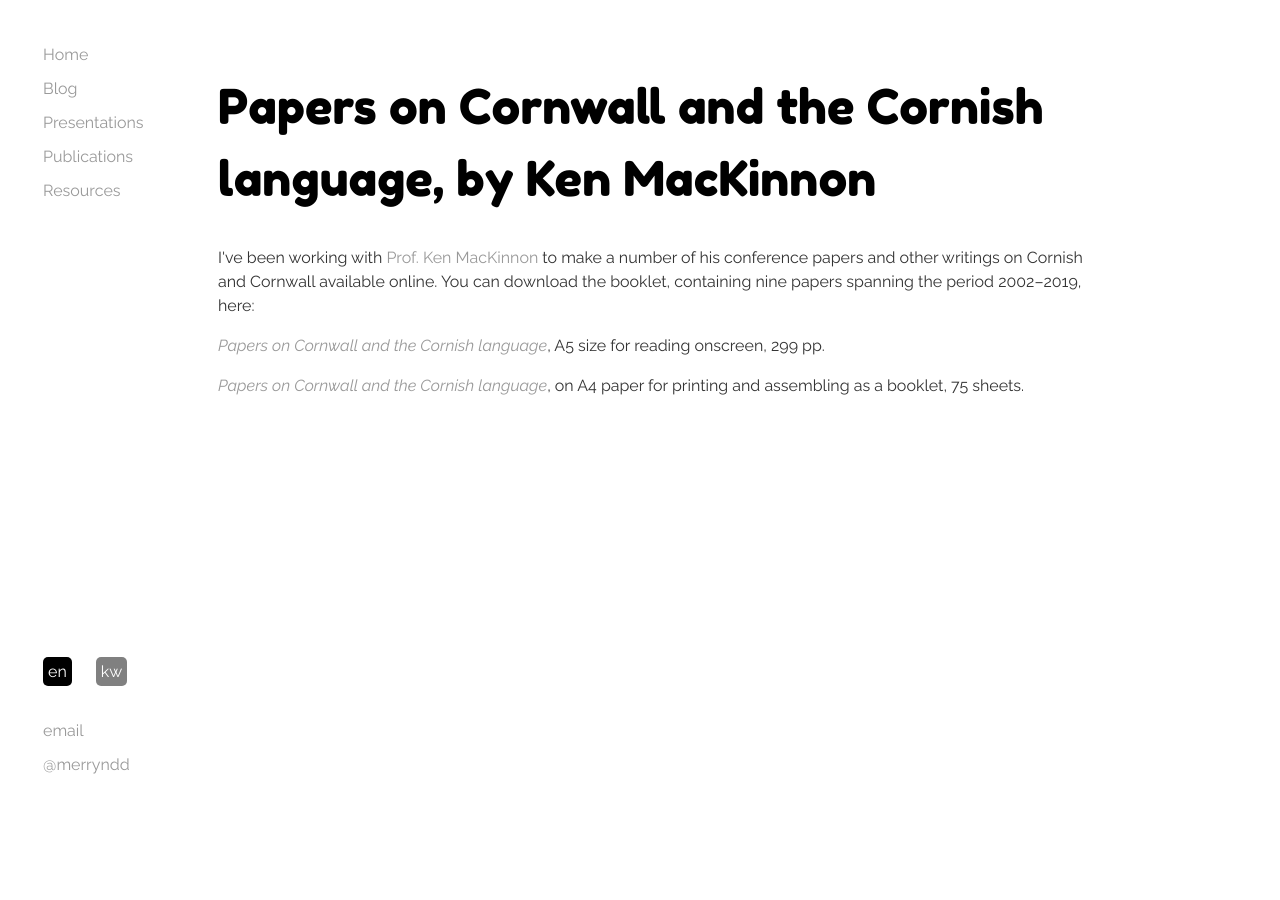
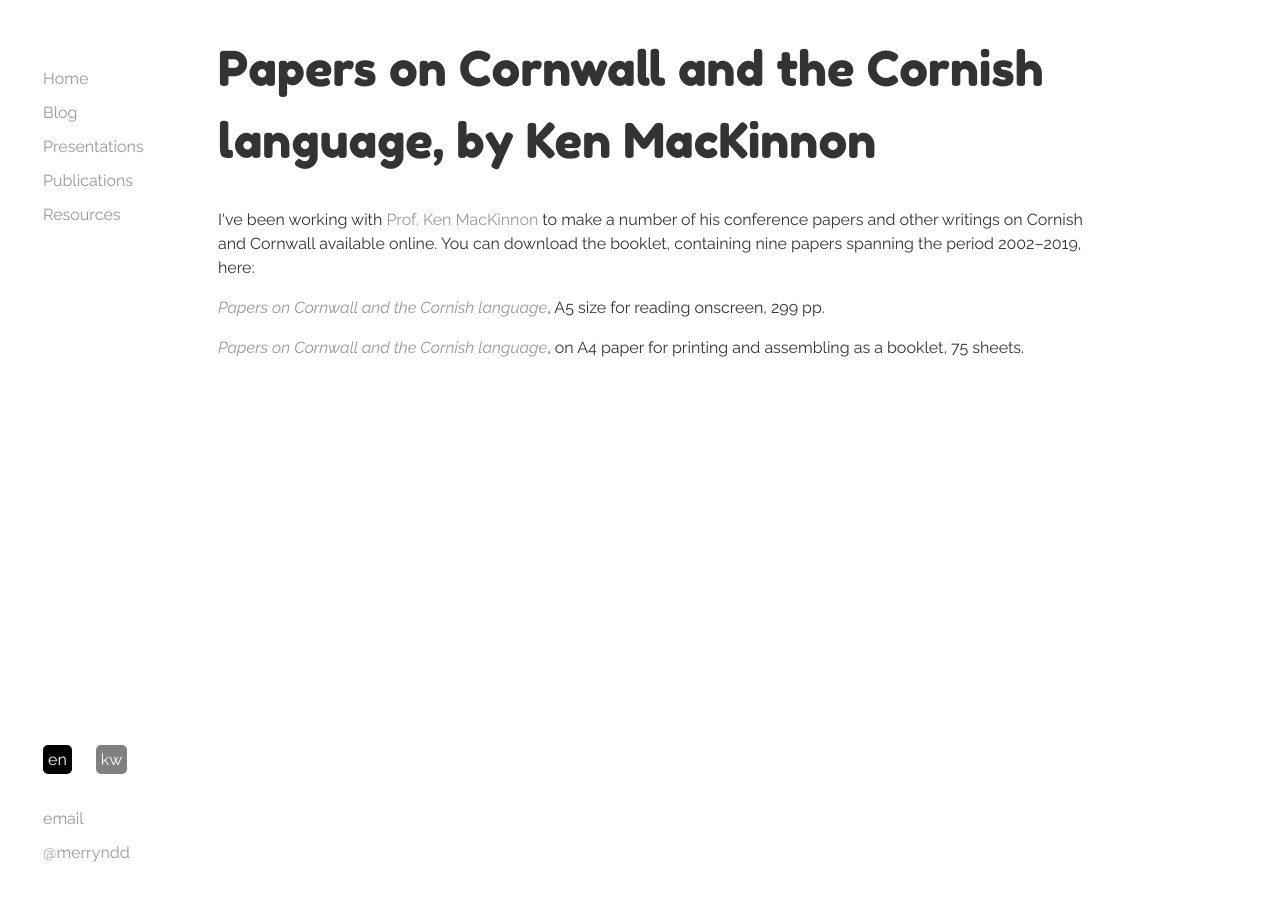
Before and after one commit to merryndd/merryndd.github.io, a Jekyll site: the page built from mackinnon.html, in a window 1280 px wide. Built offline with Jekyll 4.4.1, drawn with Linux system fonts in a browser that asks for light colours; comment, search, counter and statistics services are not loaded.

Commit message:
Sort some typos and CSS issues

```diff
--- a/css/main.css
+++ b/css/main.css
@@ -1,6 +1,7 @@
 body {
     font-family: 'Raleway', sans-serif;
     line-height: 1.5;
+    color: #333;
     }
 
 a {
@@ -29,15 +30,11 @@ nav ul li, footer ul li {
 	padding: 5px;
 }
 
-nav a:hover, footer a:hover {
-    text-decoration: underline;
-    background: #e6e6e6;
-    }
 .container {
 	position: relative;
     left: 200px;
     width: 70%;
-    padding: 30px 30px 30px 10px;
+    padding: 0 30px 30px 10px;
     margin: 0;
 }
 h1 {
@@ -112,7 +109,7 @@ footer {
 	position: fixed;
     bottom: 0;
     width: 200px;
-    height: 30%;
+    max-height: 30%;
    }
 
 ul.posts {
--- a/mackinnon.html
+++ b/mackinnon.html
@@ -9,7 +9,7 @@ redirect_from: "/mackinnon"
 <p class="en"><a href="/site/mackinnon/mackinnon-onscreen.pdf"><i>Papers on Cornwall and the Cornish language</i></a>, A5 size for reading onscreen, 299 pp.</p>
 <p class="en"><a href="/site/mackinnon/mackinnon-print.pdf"><i>Papers on Cornwall and the Cornish language</i></a>, on A4 paper for printing and assembling as a booklet, 75 sheets.</p>
 
-<h1 class="kw">Screfow en-kever Kernow ha Kernowek, gen Ken MacKinnon</h1>
+<h1 class="kw">Scrifow en-kever Kernow ha Kernowek, gen Ken MacKinnon</h1>
 <p class="kw">En 2019, my a veu o conis gen <a href="http://ferintosh.org/">Prof. Ken MacKinnon</a>, ha nei a wrug parujy nebes cowsow dhort kescussulyanjow ha taklow erel a wrug ev screfa rag ens gwul es dhe gawas warlinen. Ma naw scryf et an levren, screfys tredh 2002 ha 2019; whei a ell hy iscarga obma:</p>
 <p class="kw"><a href="/site/mackinnon/mackinnon-onscreen.pdf"><i>Papers on Cornwall and the Cornish language</i></a>, war paper A5 a ell boas redyes dre scrin, 299 f.</p>
 <p class="kw"><a href="/site/mackinnon/mackinnon-print.pdf"><i>Papers on Cornwall and the Cornish language</i></a>, war paper A4 a ell doas dhe voas gwres levren, 75 f. (mar pedh pryntyes war an dhew fas)</p>
--- a/site/resources/index.html
+++ b/site/resources/index.html
@@ -117,7 +117,7 @@ title: Merryn Davies-Deacon
 <button class="collapsible"><span class="en">Bibliographies</span><span class="kw">Rolyow levrow</span></button>
 <div class="collcontent">
   <ul><li><a href="http://arbres.iker.cnrs.fr/index.php?title=La_Bretagne_Linguistique"><span class="en">Index to</span><span class="kw">Rol an artiklow en</span> <i>La Bretagne Linguistique</i></a> <span class="en">(linguistic journal about the languages of Brittany)</span><span class="kw">(jornal ’dro dhe ethonieth an tavajow clappyes en Breten Vian)</span></li>
-<li><a href="http://loic.cheveau.free.fr/breton/breton_fr.htm"><span class="en">Bibliography on specific dialects</span><span class="kw">Role levrow hag artiklow ’dro dhe’n radnethow</span></a></li>
+<li><a href="http://loic.cheveau.free.fr/breton/breton_fr.htm"><span class="en">Bibliography on specific dialects</span><span class="kw">Rol levrow hag artiklow ’dro dhe’n radnethow</span></a></li>
 <li><a href="http://cache.media.eduscol.education.fr/file/LV/43/5/RESS-LVR-CT_Breton_sujets_d_etude_248435.pdf"><span class="en">Resources advised for school pupils studying Breton at <i>baccalauréat</i> level</span><span class="kw">Asnodhow a ujy cussulyes rag tus yonk a ujy gwul studhyanjow ’dro dhe Vretonek dres aga <i>bak</i></span></a> (2013)</li>
 </ul>
 </div>
```
Also changed, not shown: _includes/abstracts/lexvar.html (+2 -2 lines).
